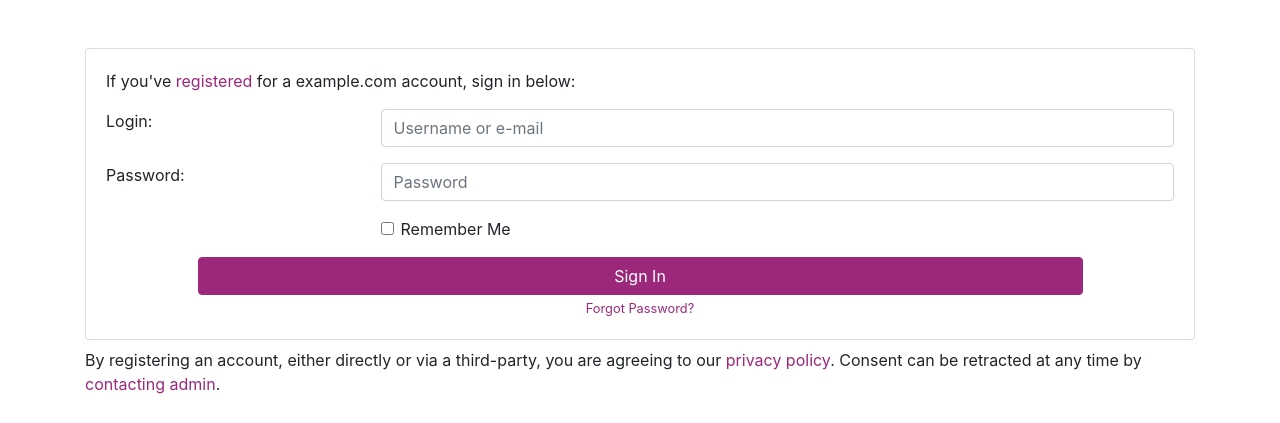
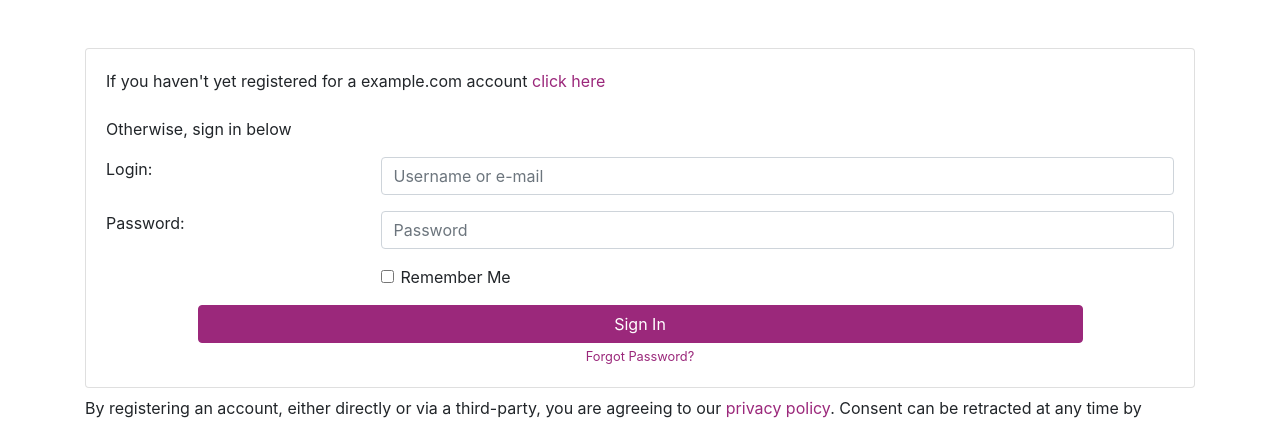
Before and after one commit to openvar/VVweb, a Django app: page /accounts/login/ in a window 1280 px wide. Shown: the part 272-695 px from the top of the page. Run offline with Django 3.2, Linux system fonts and the light colour scheme; parts of the project's set-up code (start-up, migrations or seed data) failed here and were passed over; some libraries are stand-ins or nearby versions.

Commit message:
Code changes to make sign-up link more visible. As requested in issue https://github.com/openvar/variantValidator/issues/332

```diff
--- a/web/templates/account/login.html
+++ b/web/templates/account/login.html
@@ -40,8 +40,11 @@
               </div>
             </div> -->
             <div class="col">
-              <p>{% blocktrans with site.name as site_name %}If you've <a href="{{ signup_url }}">registered</a>
-                  for a {{ site_name }} account, sign in below:{% endblocktrans %}
+              <p>{% blocktrans with site.name as site_name %}If you haven't yet registered
+                  for a {{ site_name }} account <a href="{{ signup_url }}">click here</a>
+                  <br></br>
+                  Otherwise, sign in below
+              {% endblocktrans %}
               </p>
               <form class="login" method="POST" action="{% url 'account_login' %}">
                 {% csrf_token %}
```
